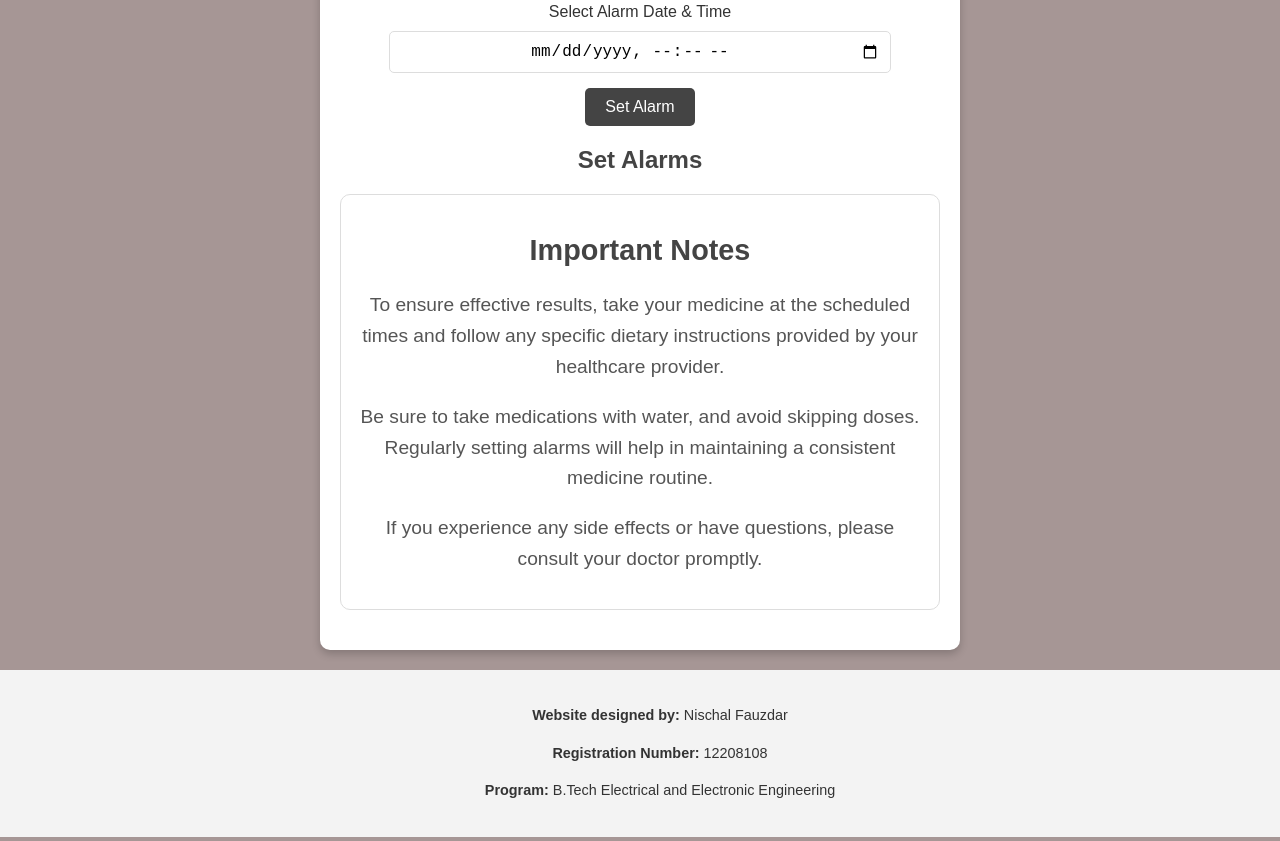
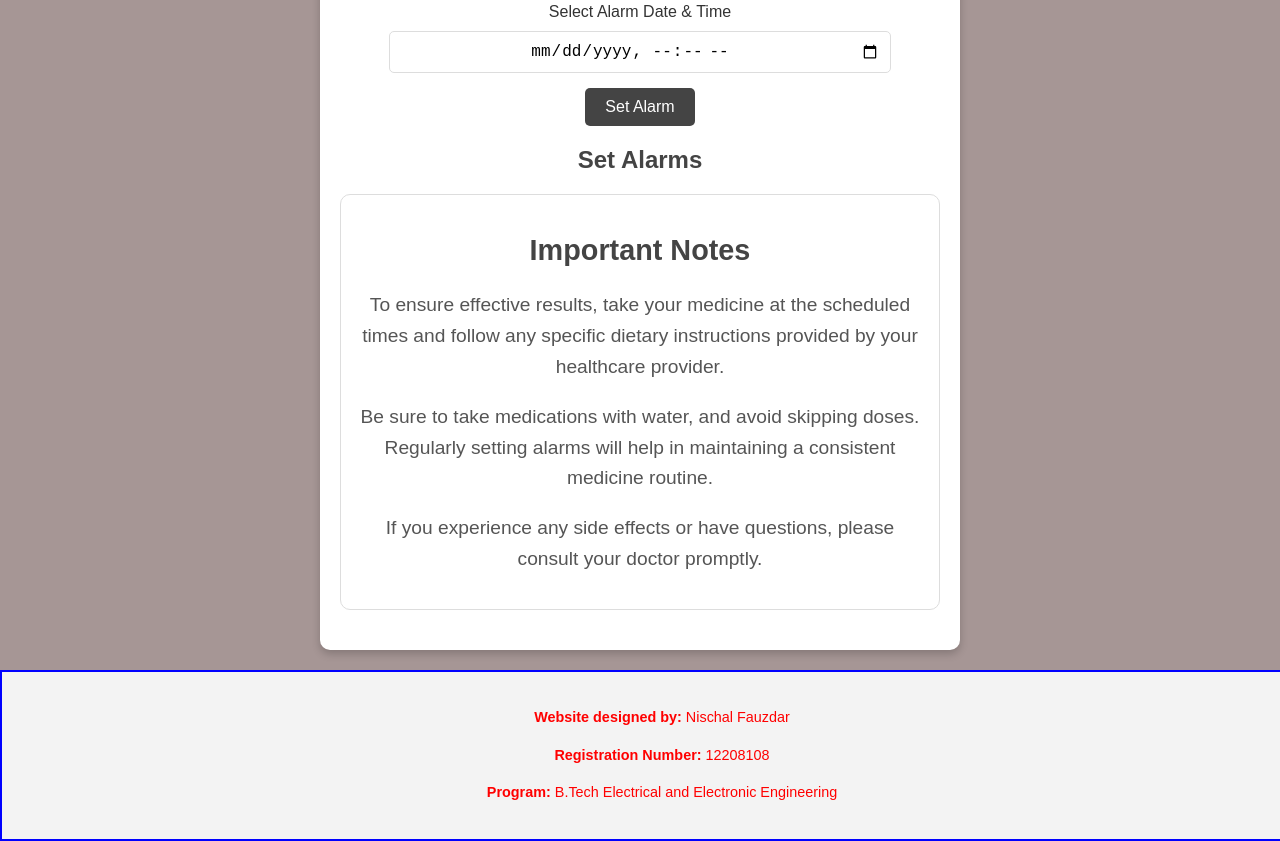
Before and after one commit to nischalfauzdar/wireless_med_timer.gethub.io, a plain HTML site: page index.html in a window 1280 px wide. Shown: the part 456-1297 px from the top of the page. Drawn offline with Linux system fonts and the light colour scheme.

Commit message:
Update index.html

```diff
--- a/index.html
+++ b/index.html
@@ -95,11 +95,12 @@
     width: 100%;
     background-color: #f3f3f3;
     padding: 20px;
-            color: #333;
+    color: red; /* Text color red */
     margin-top: 20px;
     font-size: 0.9em;
     line-height: 1.6;
     text-align: center;
+    border: 2px solid blue; /* Border color blue */
         }
     </style>
 </head>
```
Lines whose indentation alone changed are shown as unchanged.
